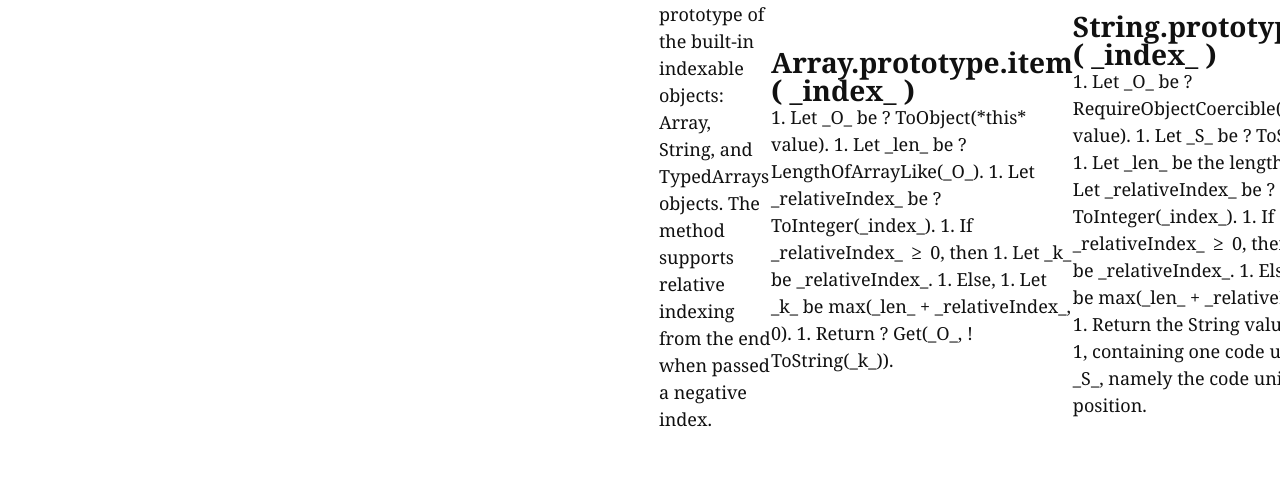
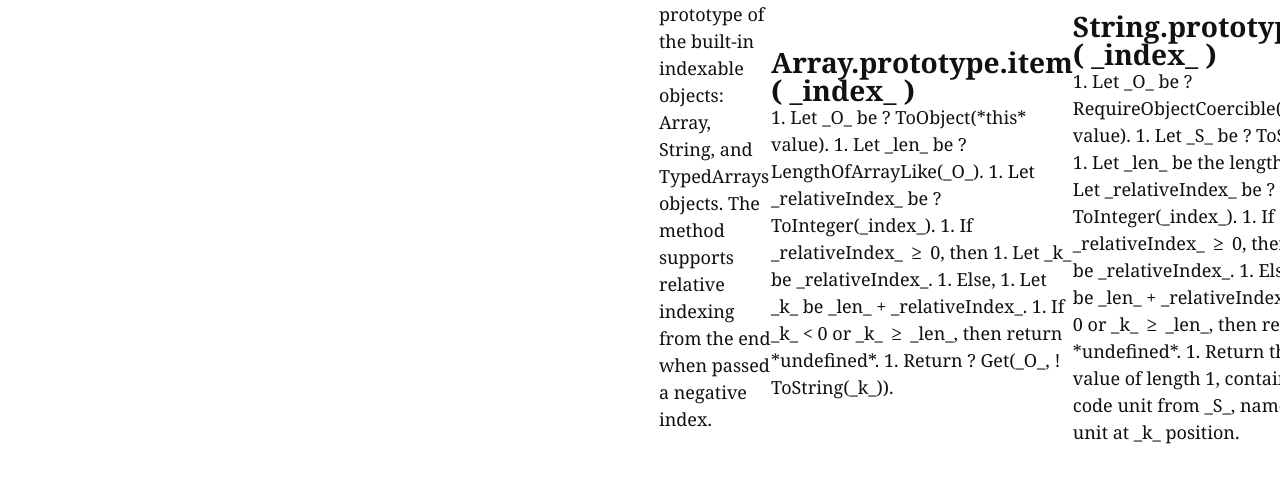
Before and after one commit to tc39/proposal-relative-indexing-method, a plain HTML site: page spec.html in a window 1280 px wide. Shown: the part 260-742 px from the top of the page. Drawn offline with Linux system fonts and the light colour scheme; files that its build step writes are made by us from their sources; files whose address does not match are found by name.

Commit message:
Return undefined for OOB indices (#12)
Closes #11

```diff
--- a/spec.html
+++ b/spec.html
@@ -28,7 +28,8 @@
       1. If _relativeIndex_ &ge; 0, then
         1. Let _k_ be _relativeIndex_.
       1. Else,
-        1. Let _k_ be max(_len_ + _relativeIndex_, 0).
+        1. Let _k_ be _len_ + _relativeIndex_.
+      1. If _k_ &lt; 0 or _k_ &ge; _len_, then return *undefined*.
       1. Return ? Get(_O_, ! ToString(_k_)).
     </emu-alg>
   </emu-clause>
@@ -47,7 +48,8 @@
       1. If _relativeIndex_ &ge; 0, then
         1. Let _k_ be _relativeIndex_.
       1. Else,
-        1. Let _k_ be max(_len_ + _relativeIndex_, 0).
+        1. Let _k_ be _len_ + _relativeIndex_.
+      1. If _k_ &lt; 0 or _k_ &ge; _len_, then return *undefined*.
       1. Return the String value of length 1, containing one code unit from _S_, namely the code unit at _k_ position.
     </emu-alg>
   </emu-clause>
@@ -66,7 +68,8 @@
       1. If _relativeIndex_ &ge; 0, then
         1. Let _k_ be _relativeIndex_.
       1. Else,
-        1. Let _k_ be max(_len_ + _relativeIndex_, 0).
+        1. Let _k_ be _len_ + _relativeIndex_.
+      1. If _k_ &lt; 0 or _k_ &ge; _len_, then return *undefined*.
       1. Return ? Get(_O_, ! ToString(_k_)).
     </emu-alg>
   </emu-clause>
```
